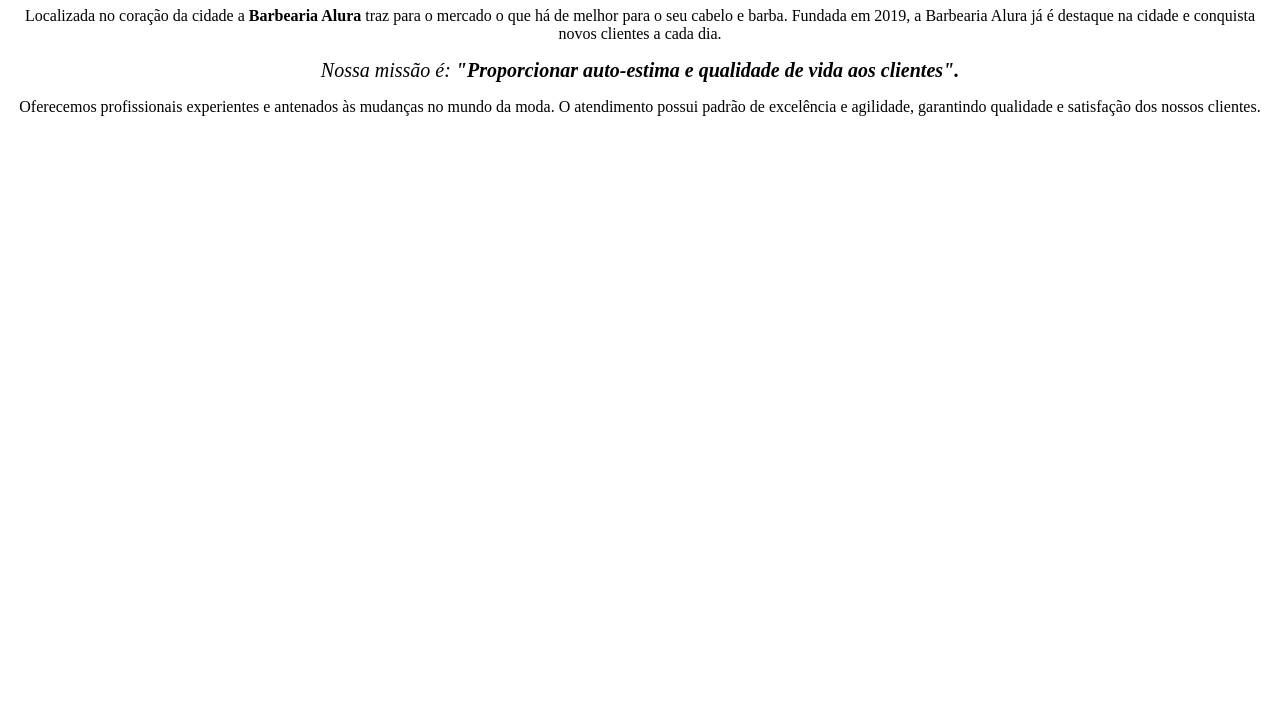
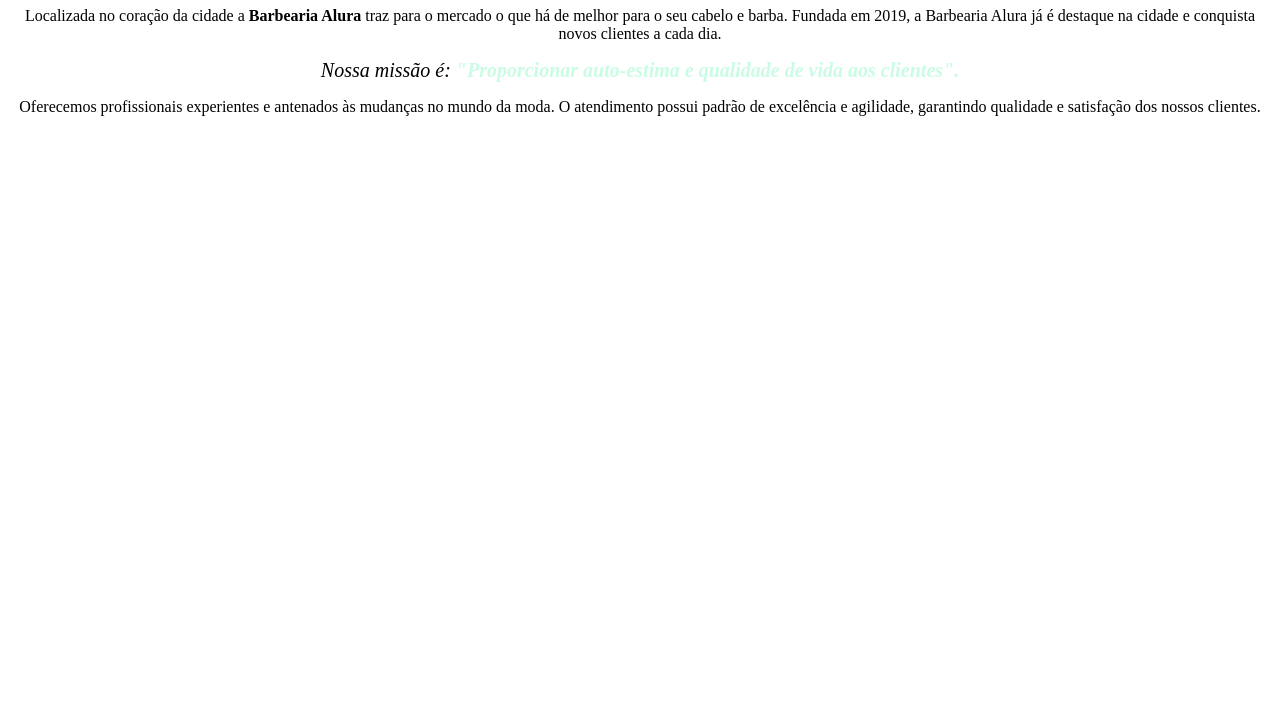
Before and after one commit to ficosta/AluraHTML_CSS, a plain HTML site: page index.html in a window 1280 px wide. Shown: the part 73-800 px from the top of the page. Drawn offline with Linux system fonts and the light colour scheme.

Commit message:
Ajuste Cor

```diff
--- a/sytle.css
+++ b/sytle.css
@@ -5,3 +5,7 @@ p {
 em {
     font-size: 20px;
 }
+
+em strong{
+    color: rgba(63, 246, 161, 0.281);
+}
```
